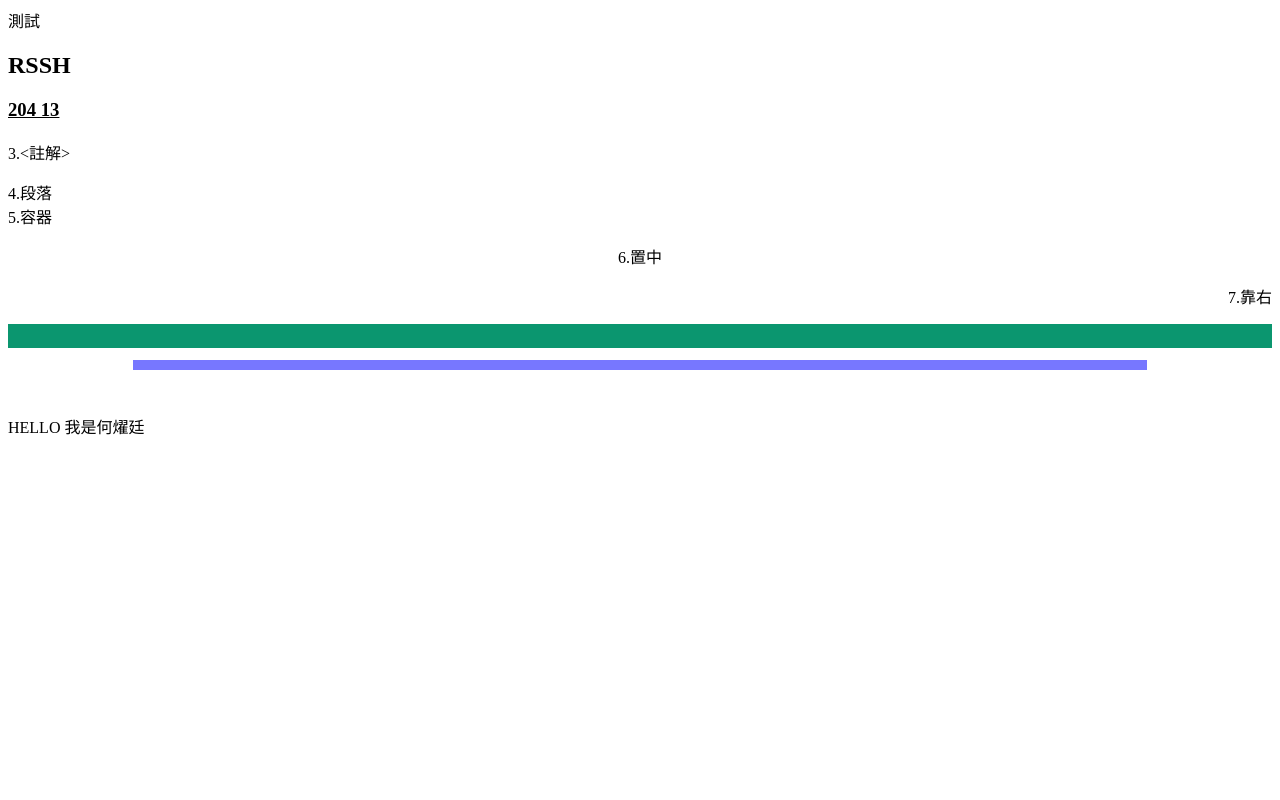
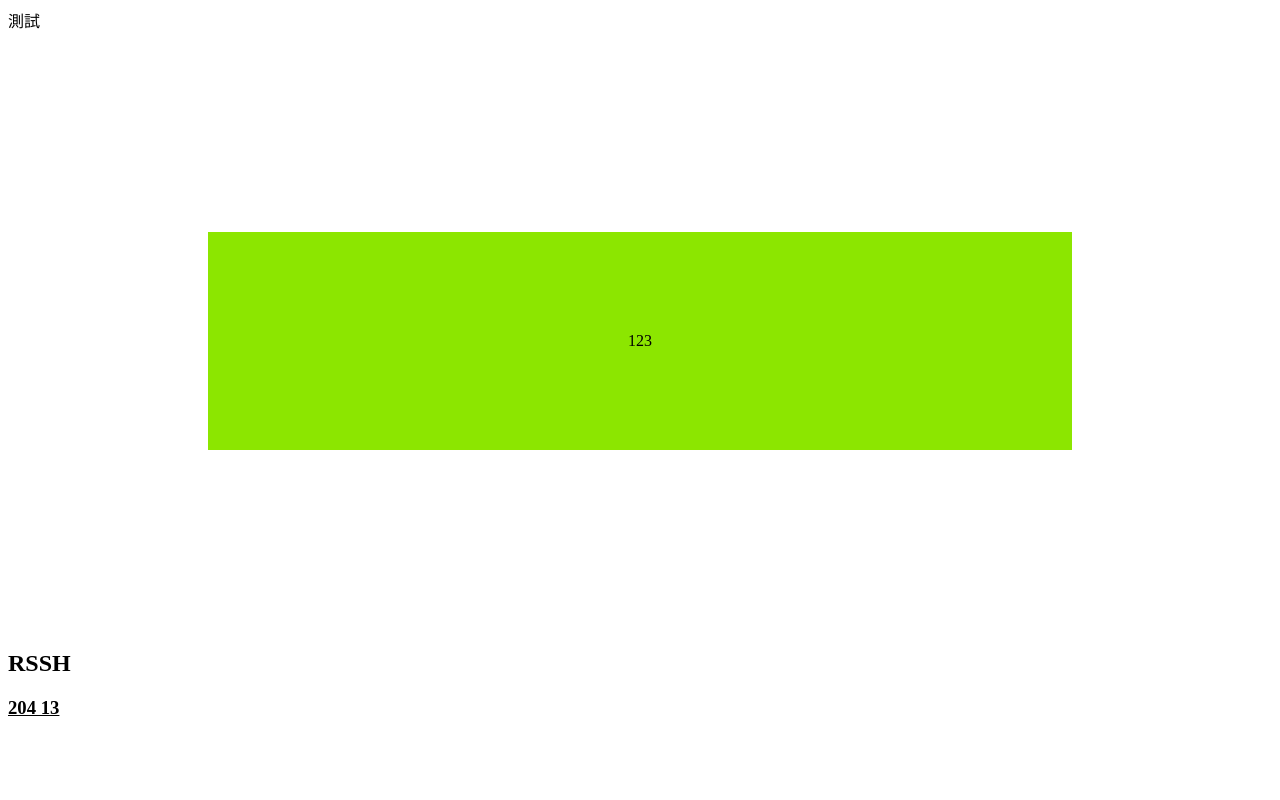
Before and after one commit to QAZMKO139742685/123, a plain HTML site: page 123/dist/index.html in a window 1280 px wide. Shown: the top 800 px of the page. Drawn offline with Linux system fonts and the light colour scheme.

Commit message:
Add files via upload

```diff
--- a/123/dist/index.html
+++ b/123/dist/index.html
@@ -18,6 +18,7 @@
 
     <BODY> <!----註：從這裡是本文部份的開始 ----->
   測試
+  <p align="center">123</p>
   <H2>RSSH</H2>
   <u><H3>204 13</H3></u>
   <p>3.<註解></p>
--- a/123/dist/style.css
+++ b/123/dist/style.css
@@ -1 +1,23 @@
-body {background:#ffffff)
+body {background:#ffffff}
+
+p{
+
+  background-color: #8ce600;
+
+  padding-top:100px;
+
+  padding-left:100px;
+
+  padding-right:100px;
+
+  padding-bottom:100px;
+
+  margin-top:200px;
+
+  margin-left:200px;
+
+  margin-right:200px;
+
+  margin-bottom:200px;
+
+}
--- a/123/src/style.css
+++ b/123/src/style.css
@@ -1 +1,23 @@
-body {background:#ffffff)
+body {background:#ffffff}
+
+p{
+
+  background-color: #8ce600;
+
+  padding-top:100px;
+
+  padding-left:100px;
+
+  padding-right:100px;
+
+  padding-bottom:100px;
+
+  margin-top:200px;
+
+  margin-left:200px;
+
+  margin-right:200px;
+
+  margin-bottom:200px;
+
+}
```
Also changed, not shown: 123/src/index.html (+1 -0 lines).
